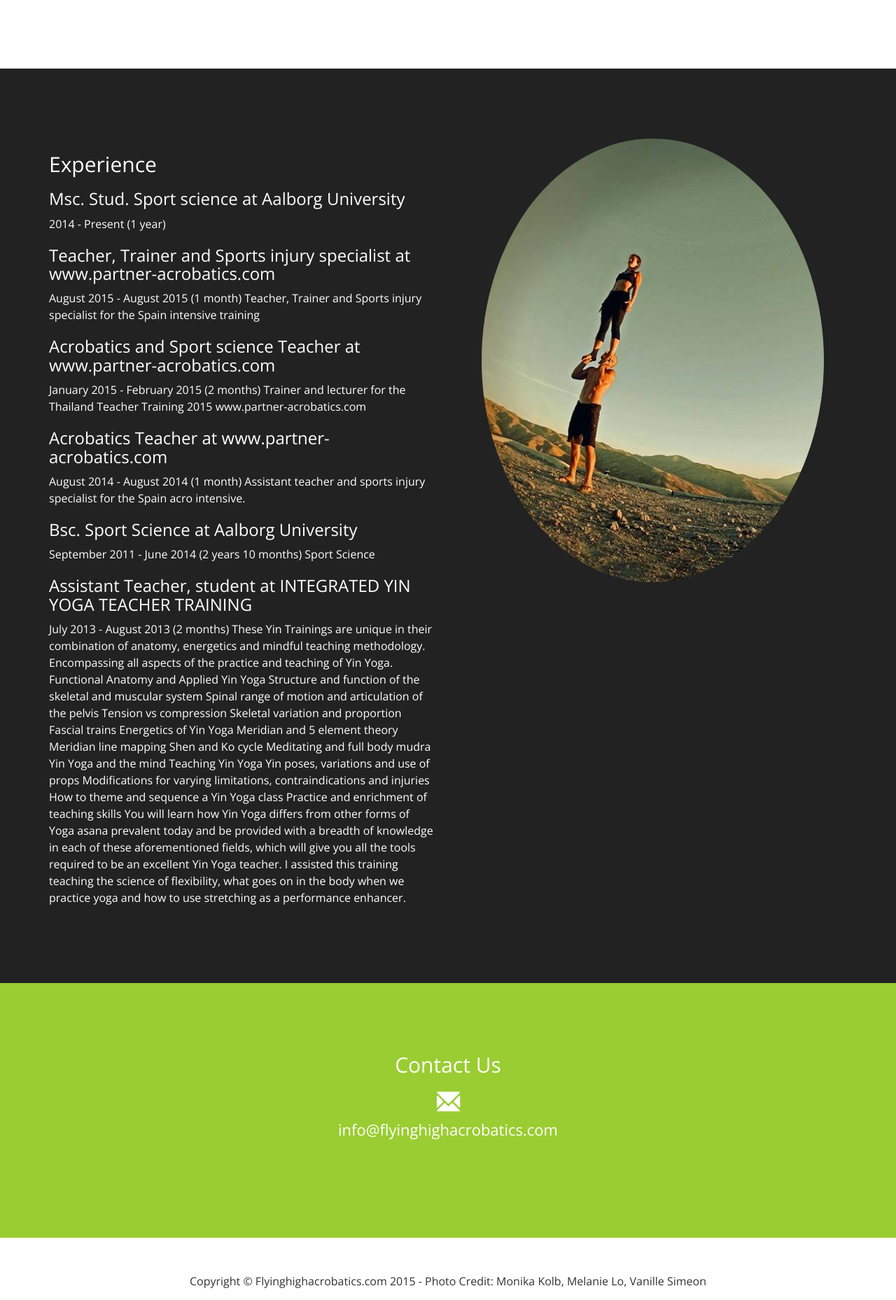
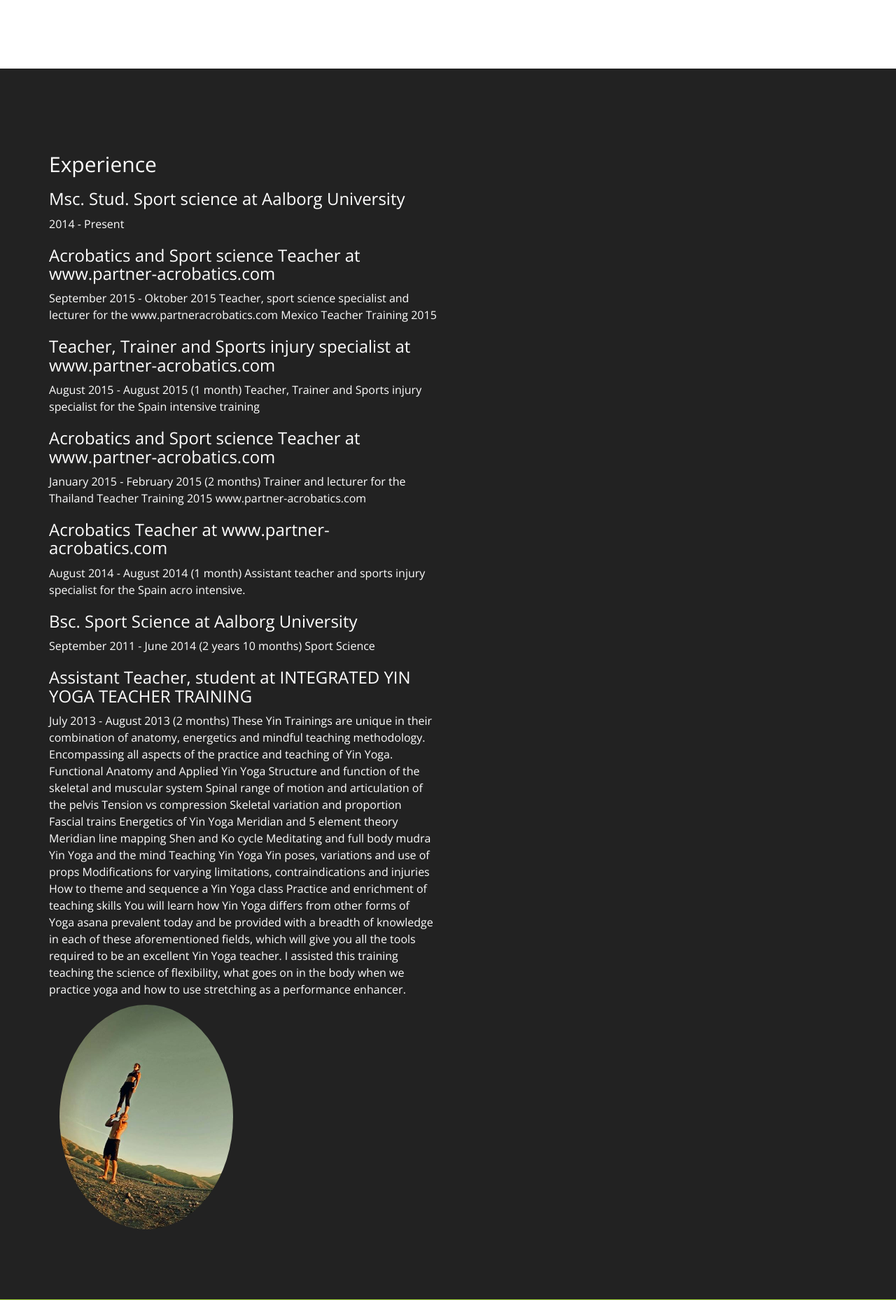
Before and after one commit to flyinghighacrobatics/flying-high, a PHP site: page /about.php in a window 1280 px wide. Shown: the part 711-2569 px from the top of the page at 70% size. Run offline with PHP 8.4, Linux system fonts and the light colour scheme; some libraries are stand-ins or nearby versions.

Commit message:
Mailto links etc

```diff
--- a/about.php
+++ b/about.php
@@ -1,6 +1,6 @@
 <?php
 $pageTitle = 'About page - Flying High';
-$pageDesc = 'this is the real page description for fucking facebook here';
+$pageDesc = 'this is the real page description for facebook here';
 include('header.php');
  ?>
 
@@ -20,7 +20,7 @@
                          <p class="lead text-muted">Martin is a very experienced teacher of gymnastics, acrobatics and other fields of movement mastery. He has practiced and competed in a variety of acrobatic sports like vaulting horse and team gymnastics, but when he stumbled upon acrobatics he was hooked for life. Besides throwing people in the air and flying hand to hand, Martin has a passion for neuroscience and human performance, he is currently studying a masters degree in sports science, conducting research into how the body or especially the brain and nervous system adapts to balance oriented training like acrobatics. Martin continuously strives to bring together the age old experience and training philosophy of the masters with the latest findings in sports science, and applying this to improve his own and his students performance in acrobatics and movement.
 
  </p>
-                         <a href="http://flyinghigh-acrobatics.com/contact.html" class="btn btn-primary btn-lg">Book a training</a>
+         <a href="mailto:info@flyinghighacrobatics.com?subject=Book a training" class="btn btn-primary btn-lg">Book a training</a>
                  </div>
 
              </div>
@@ -35,14 +35,27 @@
                  <div class="col-sm-6">
                  	<h2 class="section-header">Experience</h2>
                  	<div class="outline-text-2" id="text-1">
- </div><div id="outline-container-sec-1-0-0-1" class="outline-5">
+ </div>
+
+ <div id="outline-container-sec-1-0-0-1" class="outline-5">
  <h3 id="sec-1-0-0-1">Msc. Stud. Sport science at Aalborg University</h3>
  <div class="outline-text-5" id="text-1-0-0-1">
  <p>
- 2014 - Present (1 year)
+ 2014 - Present
  </p>
  </div>
  </div>
+
+<div id="outline-container-sec-1-0-0-3" class="outline-5">
+ <h3 id="sec-1-0-0-3">Acrobatics and Sport science Teacher at www.partner-acrobatics.com</h3>
+ <div class="outline-text-5" id="text-1-0-0-3">
+ <p>
+ September 2015 - Oktober 2015
+ Teacher, sport science specialist and lecturer for the www.partneracrobatics.com Mexico Teacher Training 2015
+ </p>
+ </div>
+
+
  <div id="outline-container-sec-1-0-0-2" class="outline-5">
  <h3 id="sec-1-0-0-2">Teacher, Trainer and Sports injury specialist at www.partner-acrobatics.com</h3>
  <div class="outline-text-5" id="text-1-0-0-2">
--- a/css/custom.css
+++ b/css/custom.css
@@ -116,7 +116,9 @@
 	padding: 20px 0 40px;
 	text-align: center;
 }
-
+/*
+Promo setup
+*/
 .promo,
 .promo h3,
 .promo a:link,
@@ -158,12 +160,17 @@
 	background: url('../images/promo/item3.jpg');
 	}
 
+
 .item-1,
 .item-2,
 .item-3 {
 	background-size: cover;
 	background-position: 50% 50%;
 	}
+
+  /*
+  End promo setup, Begin footer
+  */
 
 .page-footer {
 	text-align: center;
@@ -482,3 +489,13 @@
 /*
  END CUSTOMIZE HEADER
 */
+
+/*
+Change color of mailto link in contact footer
+*/
+.mailto{
+  color:white;
+}
+/*
+END
+*/
--- a/footer.php
+++ b/footer.php
@@ -5,7 +5,9 @@
       <div class="contact">
         <div class="container">
       <h2 class="section-heading">Contact Us</h2>
-      <p><span class="glyphicon glyphicon-envelope"></span><br>info@flyinghighacrobatics.com</p>
+      <p><span class="glyphicon glyphicon-envelope"></span>
+        <br><a class="mailto" href="mailto:info@flyinghighacrobatics.com">info@flyinghighacrobatics.com</a></p>
+
             <div
         class="fb-like"
         data-layout="button_count"
--- a/index.php
+++ b/index.php
@@ -7,7 +7,7 @@
 
 <!--sdad-->
  	<!-- Header -->
-     <header class="head4">
+     <header class="head6">
          <div class="header-content">
              <div class="header-content-inner">
                  <h1>Flying High</h1>
@@ -42,7 +42,8 @@
                  <div class="col-sm-6">
                  	<h2 class="section-header">Handstand Training</h2>
                  	<p class="lead text-muted">Workshops, privates, personal training.</p>
-                 	<a href="contact.php" class="btn btn-primary btn-lg">Book a training</a>
+     <a href="mailto:info@flyinghighacrobatics.com?subject=Handstand Training" class="btn btn-primary btn-lg">Book a training</a>
+
                  </div>
 
              </div>
```
Also changed, not shown: images/headerimg/head4b.jpg (deleted), images/headerimg/head5.jpg, images/headerimg/head5a.jpg (deleted), images/headerimg/head6.jpg.
